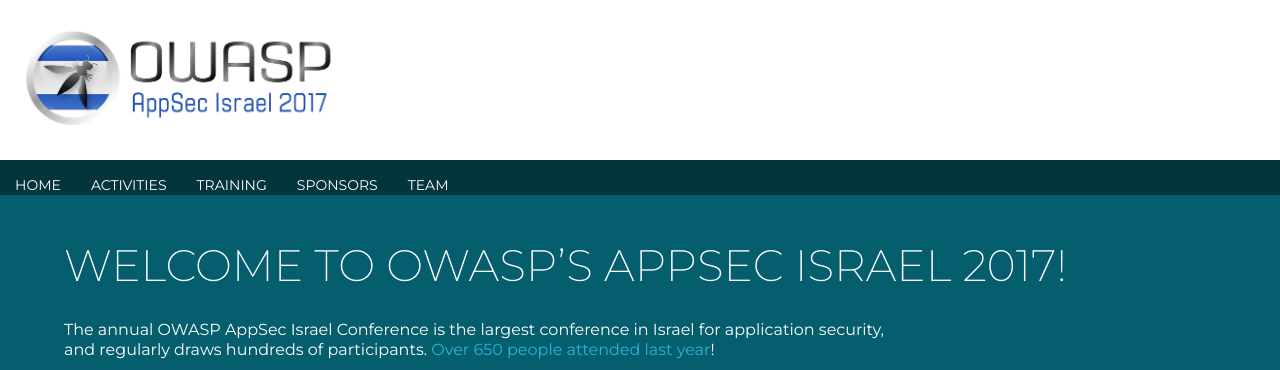
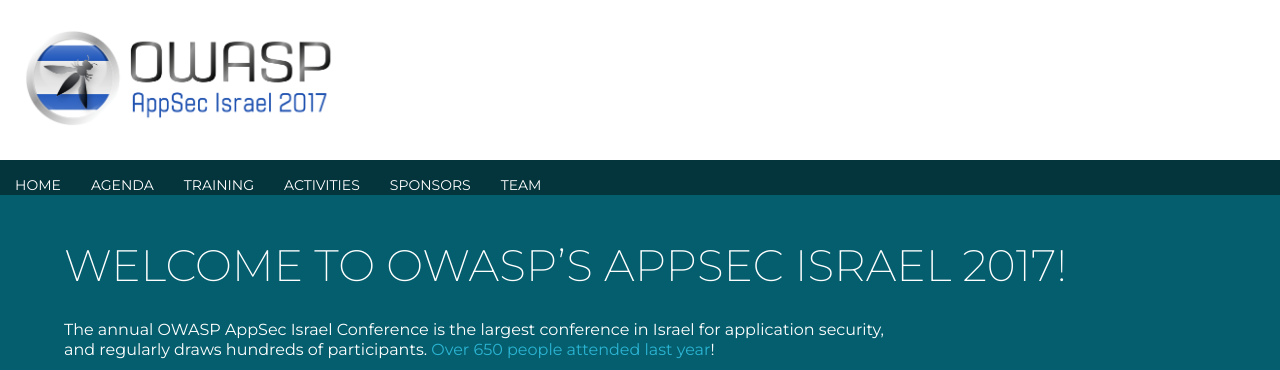
Before and after one commit to OWASP/AppSec-Israel-2017, a Jekyll site: the page built from index.md, in a window 1280 px wide. Shown: the top 370 px of the page. Built offline with Jekyll 4.4.1, drawn with Linux system fonts in a browser that asks for light colours; our own code applies the rules of GitHub Pages for plain Markdown files.

Commit message:
Update menus.yml

```diff
--- a/_data/menus.yml
+++ b/_data/menus.yml
@@ -1,9 +1,11 @@
 - title: Home
-  url  :
+  url  : /
+- title: Agenda
+  url  : /Agenda
+- title: Training
+  url  : Training
 - title: Activities
   url  : Activities
-- title: Training
-  url  : Training
 - title: Sponsors
   url  : Sponsors
 - title: Team
```
